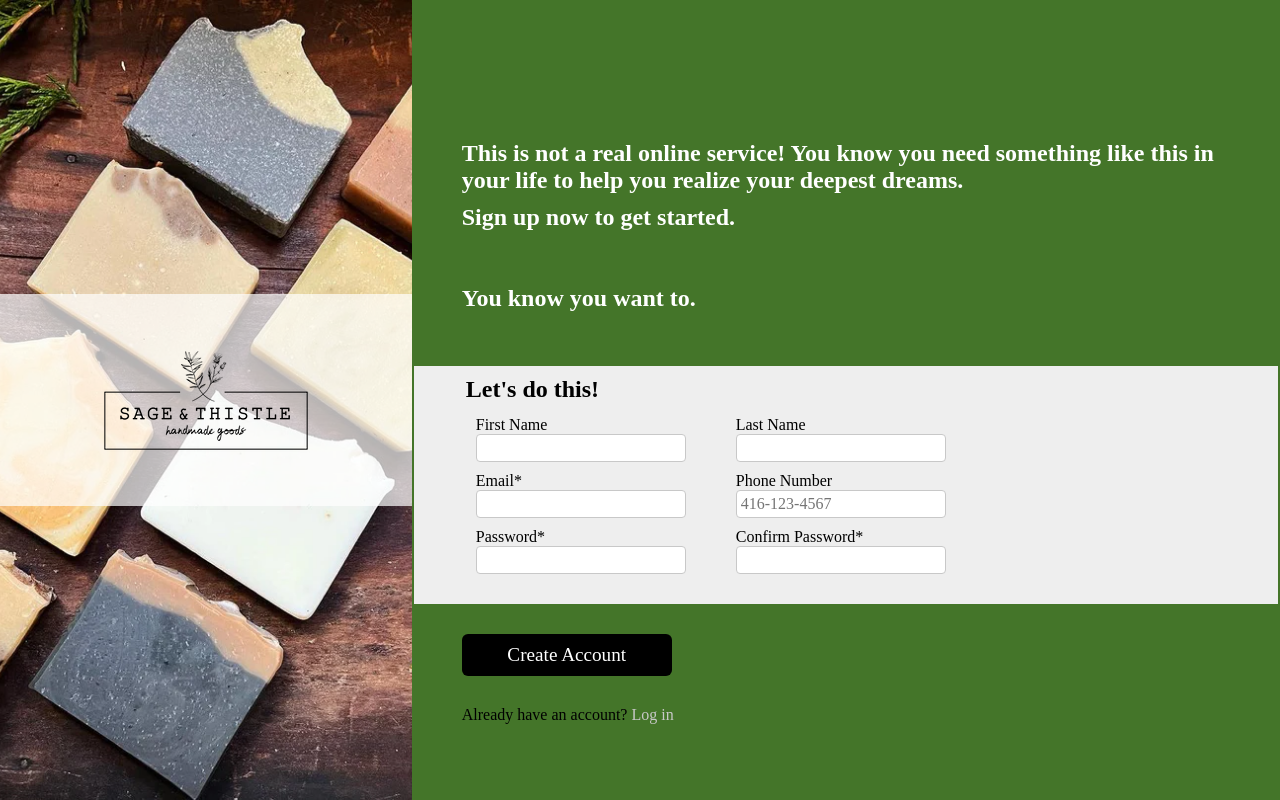
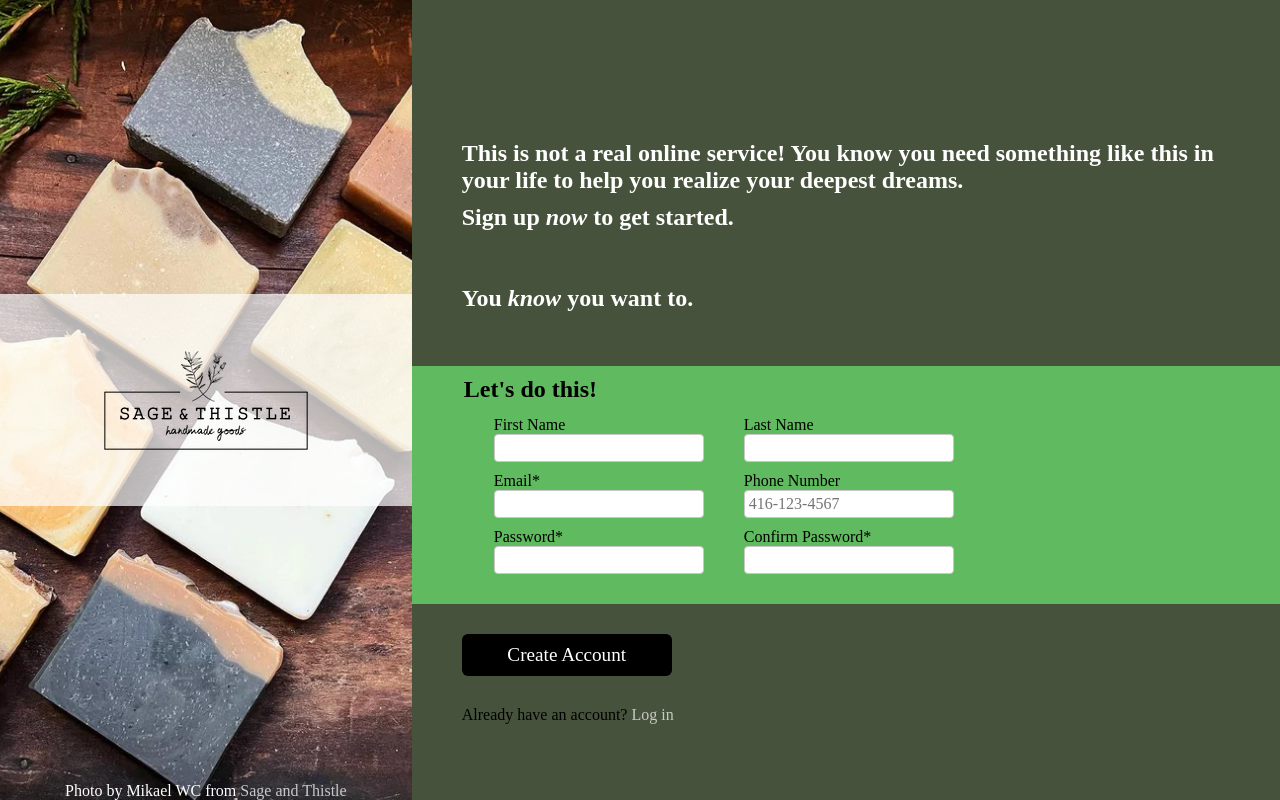
Before and after one commit to moodiesam/sign-up-form, a plain HTML site: page index.html in a window 1280 px wide. Drawn offline with Linux system fonts and the light colour scheme.

Commit message:
finish off styling, validations and focus properties

```diff
--- a/index.html
+++ b/index.html
@@ -8,45 +8,44 @@
 </head>
 <body>
   <div id="main-page">
-    <div id="image" class="picture">
+    <div id="image" class="picture" aria-label="Eight beautiful soaps.">
         <div id="banner">
             <img class="logo" src="./images/sagLogo.avif">
         </div>
+        <div id="credit">Photo by Mikael WC from <a href="https://www.sageandthistlehandmade.ca">Sage and Thistle</a> </div>
     </div>
 
     <div id="main-info">
         <div id="message">
             <p id="message1" class="message">This is not a real online service! You know you need something like this in your life to help you realize your deepest dreams.</p>
-            <p id="message2" class="message">Sign up now to get started.</p>
-            <p id="message3" class="message">You know you want to.</p>
+            <p id="message2" class="message">Sign up <i>now</i> to get started.</p>
+            <p id="message3" class="message">You <i>know</i> you want to.</p>
         </div>
         <div id="sign-up">
-            <form>
+            <form action="#" method="get">
                 <fieldset>
                     <legend>Let's do this!</legend>
                         <div id="input-section">
-                            <div id="left-row">
+                            <div id="right-row">
                                 <div id="information">
                                     <label for="first-name">First Name</label>
                                     <input id="first-name" name="first-name" type="text" />
+                                </div>
+                                <div id="information">
+                                    <label for="last-name">Last Name</label>
+                                    <input id="last-name" name="last-name" type="text" />
                                 </div>
                                 <div id="information">
                                     <label for="email">Email*</label>
                                     <input id="email" name="email" type="email" required/>
                                 </div>
                                 <div id="information">
+                                    <label for="phone-number">Phone Number</label>
+                                    <input id="phone-number" name="phone-number" type="tel" placeholder="416-123-4567" pattern="[0-9]{3}-[0-9]{3}-[0-9]{4}"/>
+                                </div>
+                                <div id="information">
                                     <label for="password">Password*</label>
                                     <input type="password" name="password" id="password" required>
-                                </div>
-                            </div>
-                            <div id="right-row">
-                                <div id="information">
-                                    <label for="last-name">Last Name</label>
-                                    <input id="last-name" name="last-name" type="text" />
-                                </div>
-                                <div id="information">
-                                    <label for="phone-number">Phone Number</label>
-                                    <input id="phone-number" name="phone-number" type="tel" placeholder="416-123-4567" />
                                 </div>
                                 <div id="information">
                                     <label for="confirm-password">Confirm Password*</label>
@@ -56,7 +55,7 @@
                         </div>
                 </fieldset>
 
-                <button id="btn">Create Account</button>
+                <button type="submit" id="btn">Create Account</button>
                 <div id="link">
                     <div>Already have an account? <a href="">Log in</a></div>
                 </div>
--- a/styles.css
+++ b/styles.css
@@ -35,6 +35,12 @@ body {
     align-self: center;
 }
 
+#credit {
+    position: absolute;
+    bottom: 0;
+    color: white;
+}
+
 #image {
     display: flex;
     flex-direction: column;
@@ -49,6 +55,7 @@ body {
     background-size: cover;
     background-repeat: no-repeat;
     width: 50vw;
+
 }
 
 #main-info {
@@ -56,7 +63,7 @@ body {
     flex-direction: column;
     min-width: 50%;
     justify-content: center;
-    background-color: rgb(68, 117, 41);
+    background-color: rgb(70, 82, 59);
 }
 
 #message {
@@ -84,10 +91,13 @@ body {
     flex-direction: row;
 }
 
-#left-row,
 #right-row {
     margin-left: 50px;
     margin-top: 30px;
+    display: flex;
+    flex-wrap: wrap;
+    max-width: 500px;
+    justify-content: space-around;
 }
 
 #information {
@@ -103,8 +113,10 @@ fieldset {
     position: relative;
     padding-top: 20px;
     padding-bottom: 20px;
-    background-color: rgb(238, 238, 238);
+    background-color: rgb(96, 186, 95);
     border: none;
+    margin-left: 0;
+    margin-right: 0;
 }
 
 legend {
@@ -157,3 +169,9 @@ a {
     color: rgb(200,200,200);
     text-decoration: none;
 }
+
+:focus {
+    outline: 0;
+    border: 2px solid grey;
+    box-shadow: 3px 3px 10px;
+}
```
